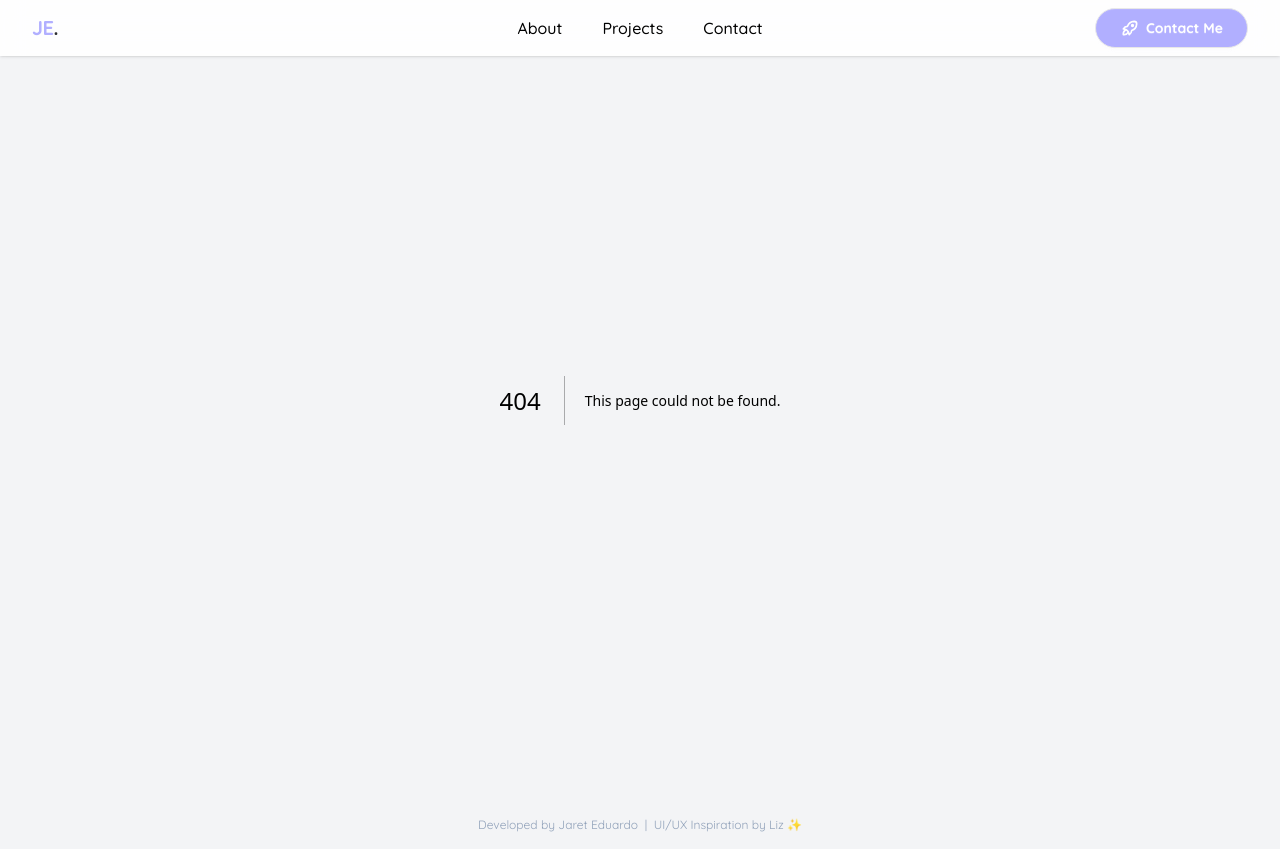
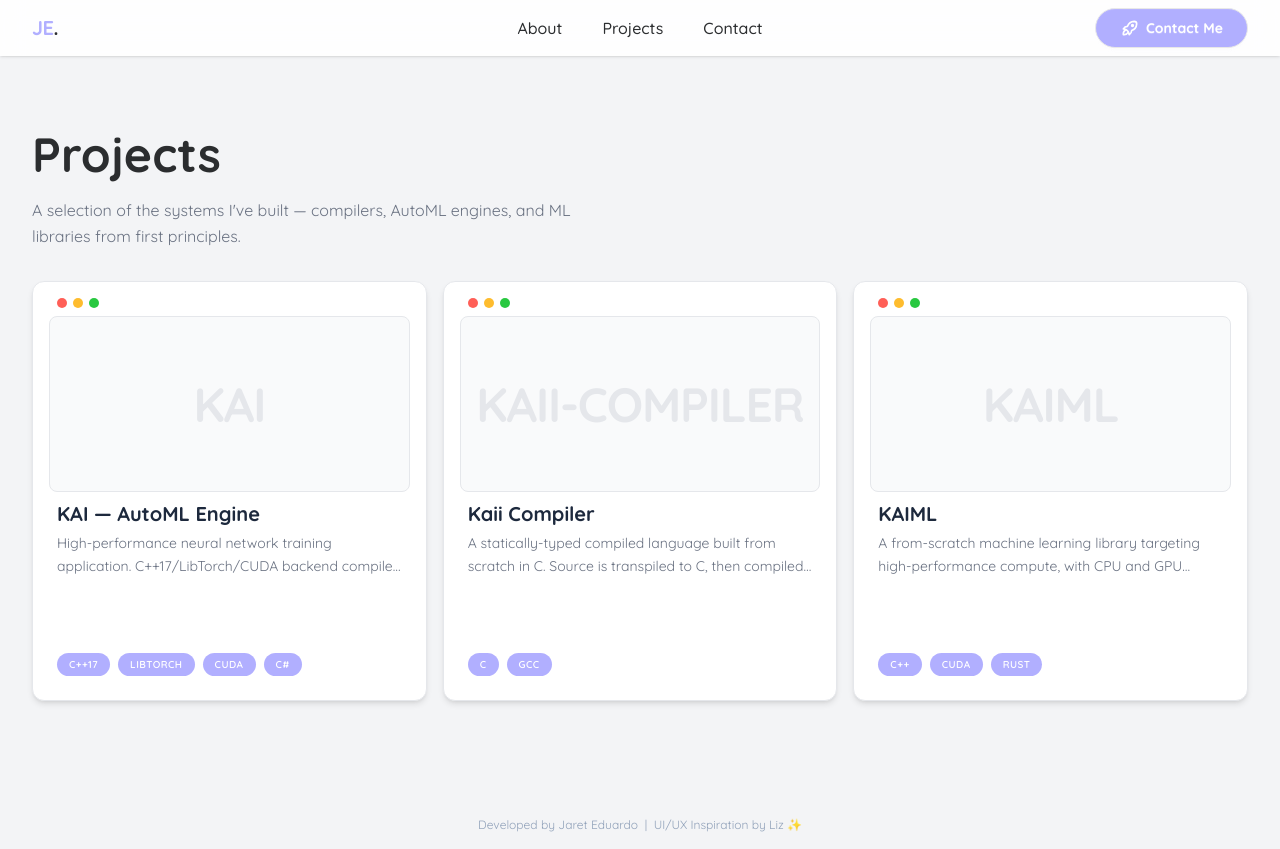
Before and after one commit to JaretEduardo/Portfolio, a Next.js app: page /projects in a window 1280 px wide. Before the commit this address had no page. Built offline with nearby package versions, Linux system fonts and the light colour scheme.

Commit message:
feat: directions and navbar

```diff
--- a/app/page.tsx
+++ b/app/page.tsx
@@ -1,36 +1,12 @@
 import Hero from "@/src/components/Hero";
-import ProjectCard from "@/src/components/ProjectCard";
 import ExperienceSection from "@/src/components/Experience";
 import TechStackSection from "@/src/components/TechStack";
-import { projects, experiences, techStack } from "@/src/data/portfolio";
+import { experiences, techStack } from "@/src/data/portfolio";
 
 export default function Home() {
-  /*
-   * Outer wrapper mirrors referencia-liz home.html root:
-   *   <div class="space-y-6 pt-24">
-   *
-   * max-width + horizontal centering is handled by layout.tsx.
-   * Each section owns its own px-8 padding (reference pattern).
-   */
   return (
     <div className="space-y-6 pt-24">
       <Hero />
-
-      {/* Projects — Step 3 will replace these with reference-matching components */}
-      <section id="projects" className="px-8 space-y-6 pb-20">
-        <div className="animate-fade-down flex flex-col space-y-4">
-          <h2 className="text-5xl font-bold leading-[1.1]">Projects</h2>
-          <p className="text-gray-500 max-w-xl leading-relaxed">
-            A selection of the systems I&apos;ve built — compilers, AutoML engines, and ML
-            libraries from first principles.
-          </p>
-        </div>
-        <div className="animate-fade-up grid grid-cols-1 sm:grid-cols-2 md:grid-cols-3 gap-4 mb-8">
-          {projects.map((project) => (
-            <ProjectCard key={project.slug} project={project} />
-          ))}
-        </div>
-      </section>
 
       <section id="experience" className="px-8 pb-20">
         <ExperienceSection experiences={experiences} />
--- /dev/null
+++ b/app/projects/page.tsx
@@ -0,0 +1,24 @@
+import ProjectCard from "@/src/components/ProjectCard";
+import { projects } from "@/src/data/portfolio";
+
+export default function ProjectsPage() {
+  return (
+    <div className="space-y-6 pt-32 min-h-screen bg-[#f3f4f6]">
+      <section className="px-8 space-y-6 pb-20 max-w-7xl mx-auto">
+        <div className="animate-fade-down flex flex-col space-y-4">
+          <h1 className="text-5xl font-bold leading-[1.1] text-[#2b2d2f]">Projects</h1>
+          <p className="text-gray-500 max-w-xl leading-relaxed">
+            A selection of the systems I&apos;ve built — compilers, AutoML engines, and ML
+            libraries from first principles.
+          </p>
+        </div>
+
+        <div className="animate-fade-up grid grid-cols-1 sm:grid-cols-2 md:grid-cols-3 gap-4 mt-8">
+          {projects.map((project) => (
+            <ProjectCard key={project.slug} project={project} />
+          ))}
+        </div>
+      </section>
+    </div>
+  );
+}
--- a/src/components/Hero.tsx
+++ b/src/components/Hero.tsx
@@ -33,7 +33,7 @@ export default function Hero() {
         {/* CTA buttons — mirrors home.html button row */}
         <div className="animate-fade-up flex flex-col sm:flex-row justify-center md:justify-start gap-4 pt-4">
           <a
-            href="#projects"
+            href="/projects"
             className="flex-1 min-w-[200px] btn btn-xl bg-(--primary-color) border-(--primary-color) text-white font-bold text-lg px-8 py-4 rounded-xl shadow-md hover:bg-(--primary-shadow) transition-all flex justify-center items-center gap-2"
           >
             View my work
--- a/src/components/Navbar.tsx
+++ b/src/components/Navbar.tsx
@@ -5,8 +5,8 @@ import { usePathname } from "next/navigation";
 import Link from "next/link";
 
 const navLinks = [
-  { label: "About",    href: "#about"    },
-  { label: "Projects", href: "#projects" },
+  { label: "About",    href: "/about"    },
+  { label: "Projects", href: "/projects" },
   { label: "Contact",  href: "#contact"  },
 ];
 
```
